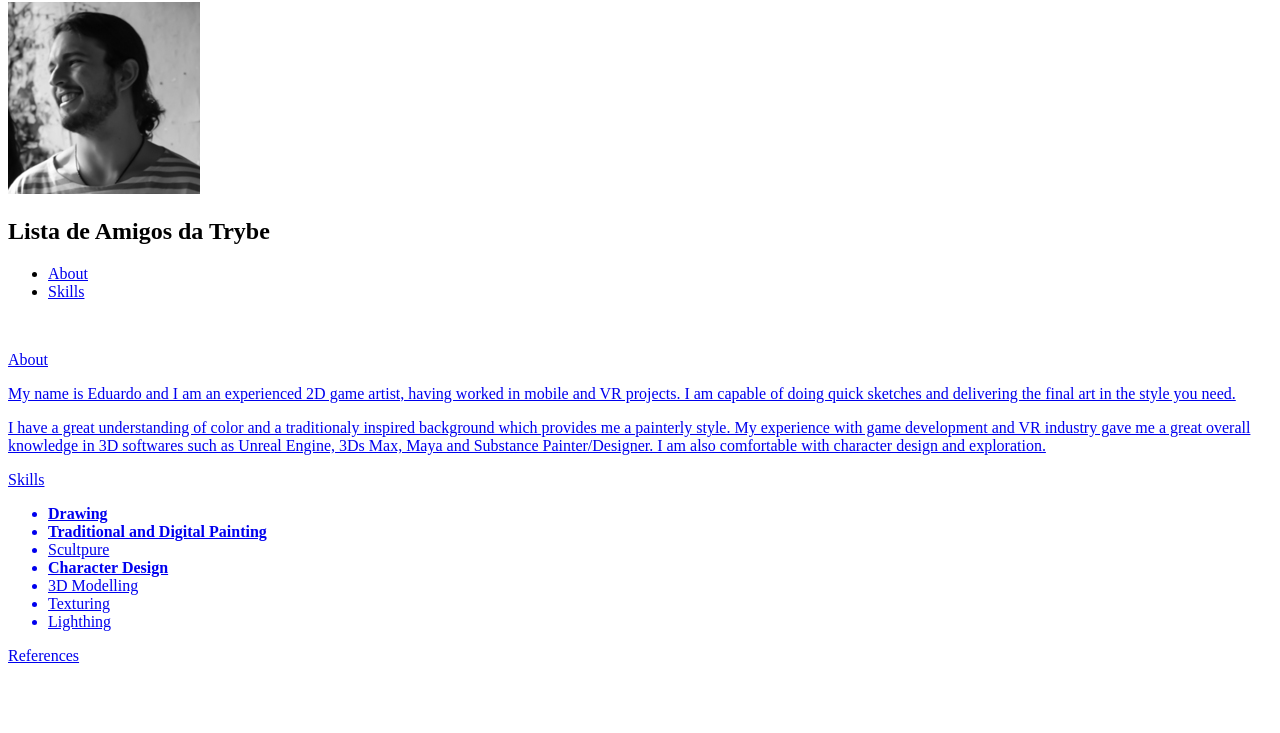
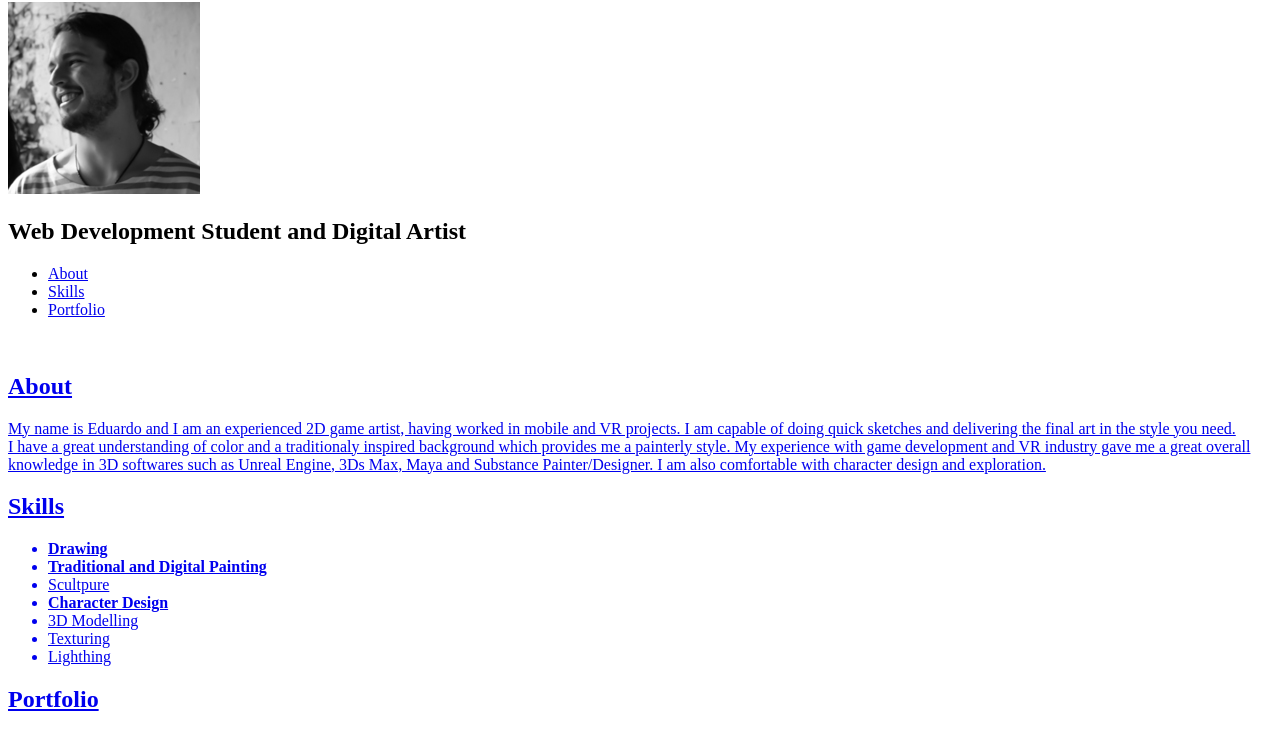
Before and after one commit to tryber/trybe-projects, a plain HTML site: page 3.1/index.html in a window 1280 px wide. Shown: the part 78-811 px from the top of the page. Drawn offline with Linux system fonts and the light colour scheme.

Commit message:
Reorganized subfolders

```diff
--- a/index.html
+++ b/3.1/index.html
@@ -9,17 +9,18 @@
   <body>
     <h1>Eduardo Sá Carneiro</h1>
     <img src="Edu.jpeg" alt="Eduardo Smiling Photo">
-    <h2>Lista de Amigos da Trybe</h2>
+    <h2>Web Development Student and Digital Artist</h2>
     <ul>
       <li><a href="#Bio">About</li>
       <li><a href="#Skl">Skills</li>
+      <li><a href="#Prt">Portfolio</li>
     </ul>
     <img src="">
     <!-- colocar link interno -->
-    <p id="Bio">About</p>
-    My name is Eduardo and I am an experienced 2D game artist, having worked in mobile and VR projects. I am capable of doing quick sketches and delivering the final art in the style you need.
-    <p>I have a great understanding of color and a traditionaly inspired background which provides me a painterly style. My experience with game development and VR industry gave me a great overall knowledge in 3D softwares such as Unreal Engine, 3Ds Max, Maya and Substance Painter/Designer. I am also comfortable with character design and exploration.</p>
-    <p id="Skl">Skills</p>
+    <h2 id="Bio">About</h2>
+    <p></p>My name is Eduardo and I am an experienced 2D game artist, having worked in mobile and VR projects. I am capable of doing quick sketches and delivering the final art in the style you need.
+    <br>I have a great understanding of color and a traditionaly inspired background which provides me a painterly style. My experience with game development and VR industry gave me a great overall knowledge in 3D softwares such as Unreal Engine, 3Ds Max, Maya and Substance Painter/Designer. I am also comfortable with character design and exploration.</p>
+    <h2 id="Skl">Skills</h2>
     <ul>
       <li><strong>Drawing</strong></li>
       <li><strong>Traditional and Digital Painting</strong></li>
@@ -30,8 +31,8 @@
       <li>Lighthing</li>
     </ul>
 
-    <p><a href= "https://lotr.fandom.com"
-    target="">References</a></p>
+    <h2 id="Prt"><a href= "https://www.artstation.com/edusacarneiro"
+    target="">Portfolio</a></h2>
     <!-- Exercícios
      1 - Crie uma lista das pessoas que você já fez amizade na Trybe
      2 - Adicione uma imagem que venha de uma URL externa.
```
Also changed, not shown: 3.1/Edu.jpeg (renamed from Edu.jpeg).
